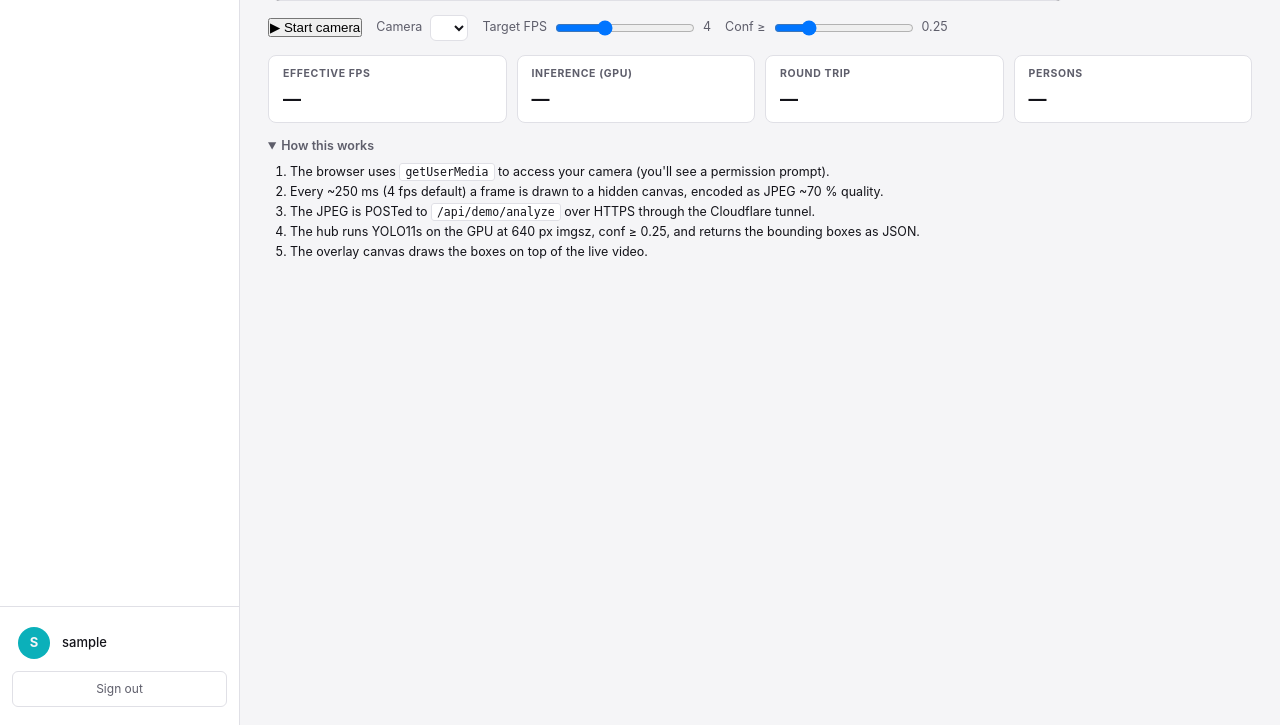
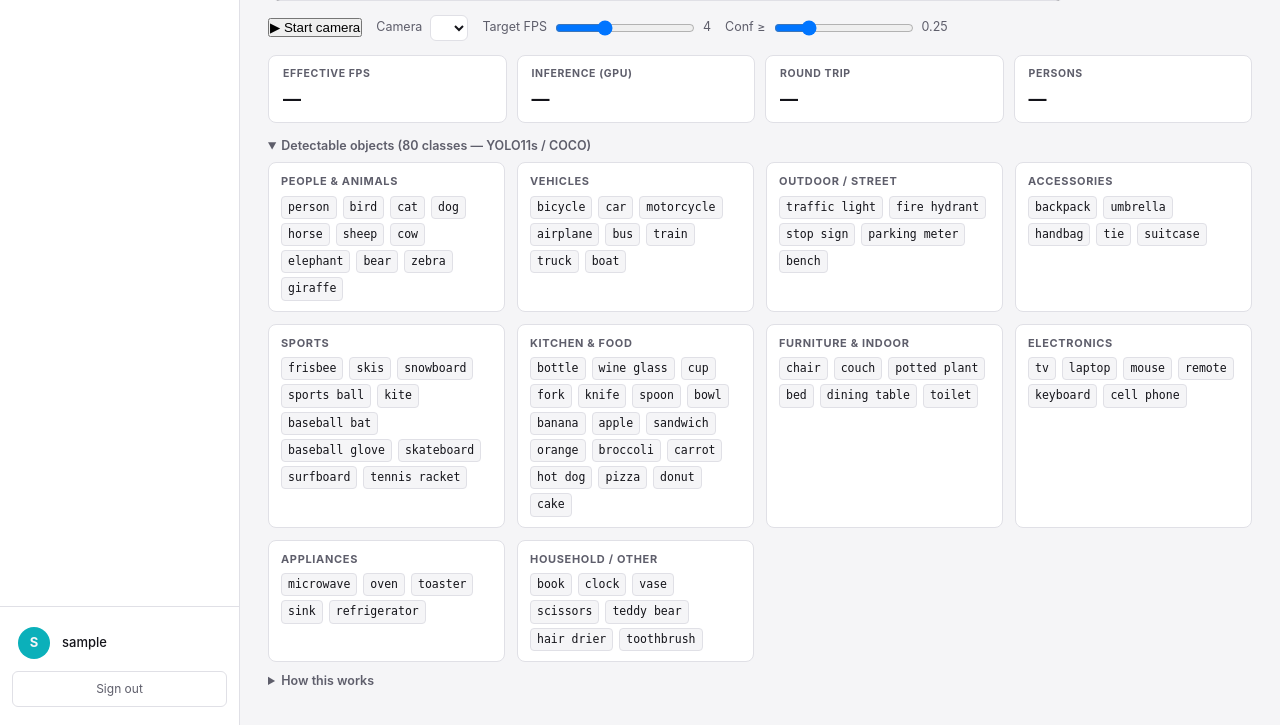
Before and after one commit to TheJan2020/CV_Monitoring_zeyad, a Flask app: page /demo in a window 1280 px wide, after a click on "Detectable objects (80 classes — YOLO11s / COCO)". Shown: the part 772-1497 px from the top of the page. Run offline with Flask 3, Linux system fonts and the light colour scheme; the visitor is signed in with stand-in values (Sample User, id 1); lists and menus that the app fills with data are empty.

Commit message:
Demo page: collapsible 'Detectable objects' panel
Add a collapsed-by-default <details> panel above 'How this works'
that lists all 80 COCO classes YOLO11s can detect, grouped into
ten categories (people/animals, vehicles, kitchen/food, etc.) so
visitors can see at a glance what to wave in front of the camera.

```diff
--- a/frontend/static/demo.css
+++ b/frontend/static/demo.css
@@ -118,6 +118,45 @@
   padding-left: 22px;
   max-width: 820px;
 }
+.demo-classes {
+  display: grid;
+  grid-template-columns: repeat(auto-fit, minmax(190px, 1fr));
+  gap: 12px;
+  max-width: 1100px;
+  margin-top: 6px;
+}
+.demo-class-group {
+  background: var(--surface);
+  border: 1px solid var(--border);
+  border-radius: 8px;
+  padding: 10px 12px;
+}
+.demo-class-group h4 {
+  margin: 0 0 6px 0;
+  font-size: 11px;
+  font-weight: 700;
+  letter-spacing: 0.06em;
+  text-transform: uppercase;
+  color: var(--text-muted);
+}
+.demo-class-group ul {
+  list-style: none;
+  padding: 0;
+  margin: 0;
+  display: flex;
+  flex-wrap: wrap;
+  gap: 4px 6px;
+}
+.demo-class-group li {
+  font-size: 11.5px;
+  font-family: ui-monospace, monospace;
+  background: var(--bg);
+  border: 1px solid var(--border);
+  border-radius: 4px;
+  padding: 2px 6px;
+  color: var(--text);
+}
+.demo-details + .demo-details { margin-top: 10px; }
 .demo-details code {
   font-family: ui-monospace, monospace;
   background: var(--surface);
--- a/frontend/templates/demo.html
+++ b/frontend/templates/demo.html
@@ -47,6 +47,83 @@
   </div>
 
   <details class="demo-details">
+    <summary>Detectable objects (80 classes — YOLO11s / COCO)</summary>
+    <div class="demo-classes">
+      <div class="demo-class-group">
+        <h4>People &amp; animals</h4>
+        <ul>
+          <li>person</li><li>bird</li><li>cat</li><li>dog</li><li>horse</li>
+          <li>sheep</li><li>cow</li><li>elephant</li><li>bear</li><li>zebra</li><li>giraffe</li>
+        </ul>
+      </div>
+      <div class="demo-class-group">
+        <h4>Vehicles</h4>
+        <ul>
+          <li>bicycle</li><li>car</li><li>motorcycle</li><li>airplane</li>
+          <li>bus</li><li>train</li><li>truck</li><li>boat</li>
+        </ul>
+      </div>
+      <div class="demo-class-group">
+        <h4>Outdoor / street</h4>
+        <ul>
+          <li>traffic light</li><li>fire hydrant</li><li>stop sign</li>
+          <li>parking meter</li><li>bench</li>
+        </ul>
+      </div>
+      <div class="demo-class-group">
+        <h4>Accessories</h4>
+        <ul>
+          <li>backpack</li><li>umbrella</li><li>handbag</li><li>tie</li><li>suitcase</li>
+        </ul>
+      </div>
+      <div class="demo-class-group">
+        <h4>Sports</h4>
+        <ul>
+          <li>frisbee</li><li>skis</li><li>snowboard</li><li>sports ball</li><li>kite</li>
+          <li>baseball bat</li><li>baseball glove</li><li>skateboard</li>
+          <li>surfboard</li><li>tennis racket</li>
+        </ul>
+      </div>
+      <div class="demo-class-group">
+        <h4>Kitchen &amp; food</h4>
+        <ul>
+          <li>bottle</li><li>wine glass</li><li>cup</li><li>fork</li><li>knife</li>
+          <li>spoon</li><li>bowl</li><li>banana</li><li>apple</li><li>sandwich</li>
+          <li>orange</li><li>broccoli</li><li>carrot</li><li>hot dog</li>
+          <li>pizza</li><li>donut</li><li>cake</li>
+        </ul>
+      </div>
+      <div class="demo-class-group">
+        <h4>Furniture &amp; indoor</h4>
+        <ul>
+          <li>chair</li><li>couch</li><li>potted plant</li><li>bed</li>
+          <li>dining table</li><li>toilet</li>
+        </ul>
+      </div>
+      <div class="demo-class-group">
+        <h4>Electronics</h4>
+        <ul>
+          <li>tv</li><li>laptop</li><li>mouse</li><li>remote</li>
+          <li>keyboard</li><li>cell phone</li>
+        </ul>
+      </div>
+      <div class="demo-class-group">
+        <h4>Appliances</h4>
+        <ul>
+          <li>microwave</li><li>oven</li><li>toaster</li><li>sink</li><li>refrigerator</li>
+        </ul>
+      </div>
+      <div class="demo-class-group">
+        <h4>Household / other</h4>
+        <ul>
+          <li>book</li><li>clock</li><li>vase</li><li>scissors</li>
+          <li>teddy bear</li><li>hair drier</li><li>toothbrush</li>
+        </ul>
+      </div>
+    </div>
+  </details>
+
+  <details class="demo-details">
     <summary>How this works</summary>
     <ol>
       <li>The browser uses <code>getUserMedia</code> to access your camera (you'll see a permission prompt).</li>
```
